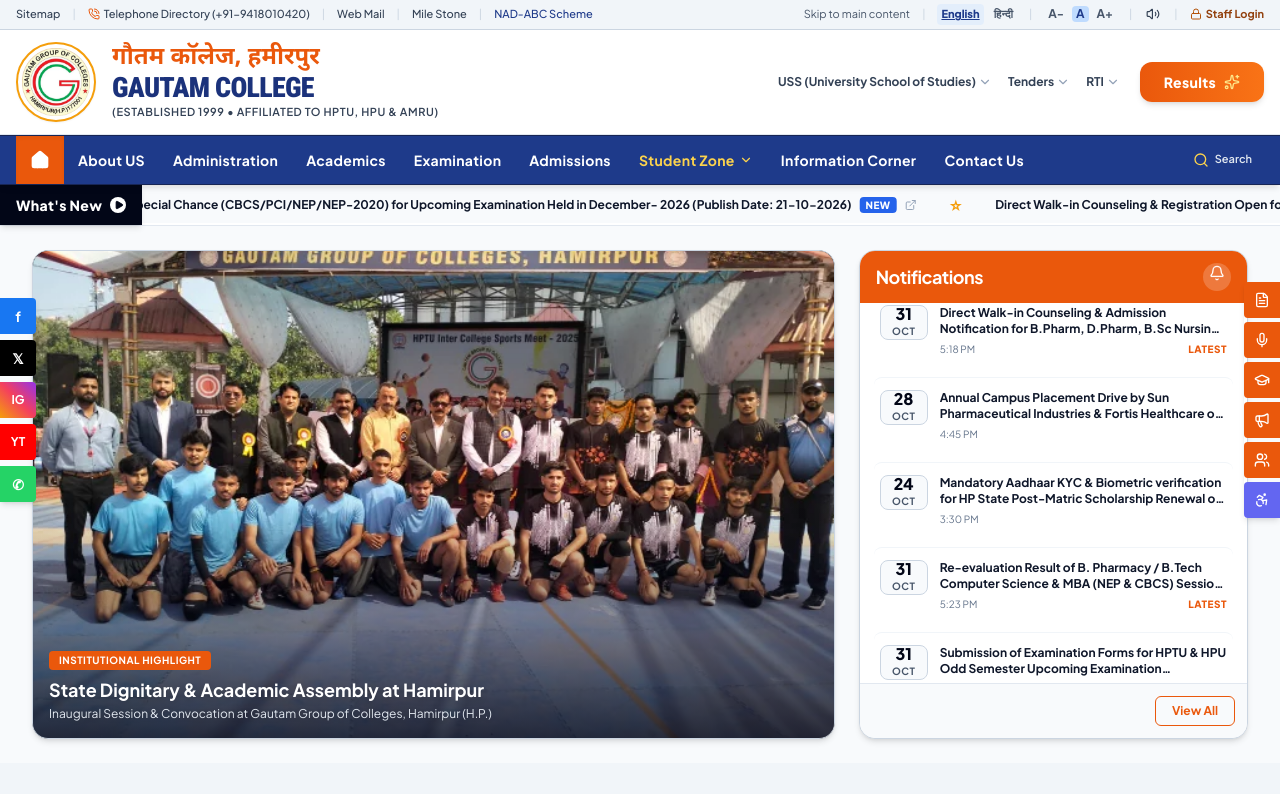
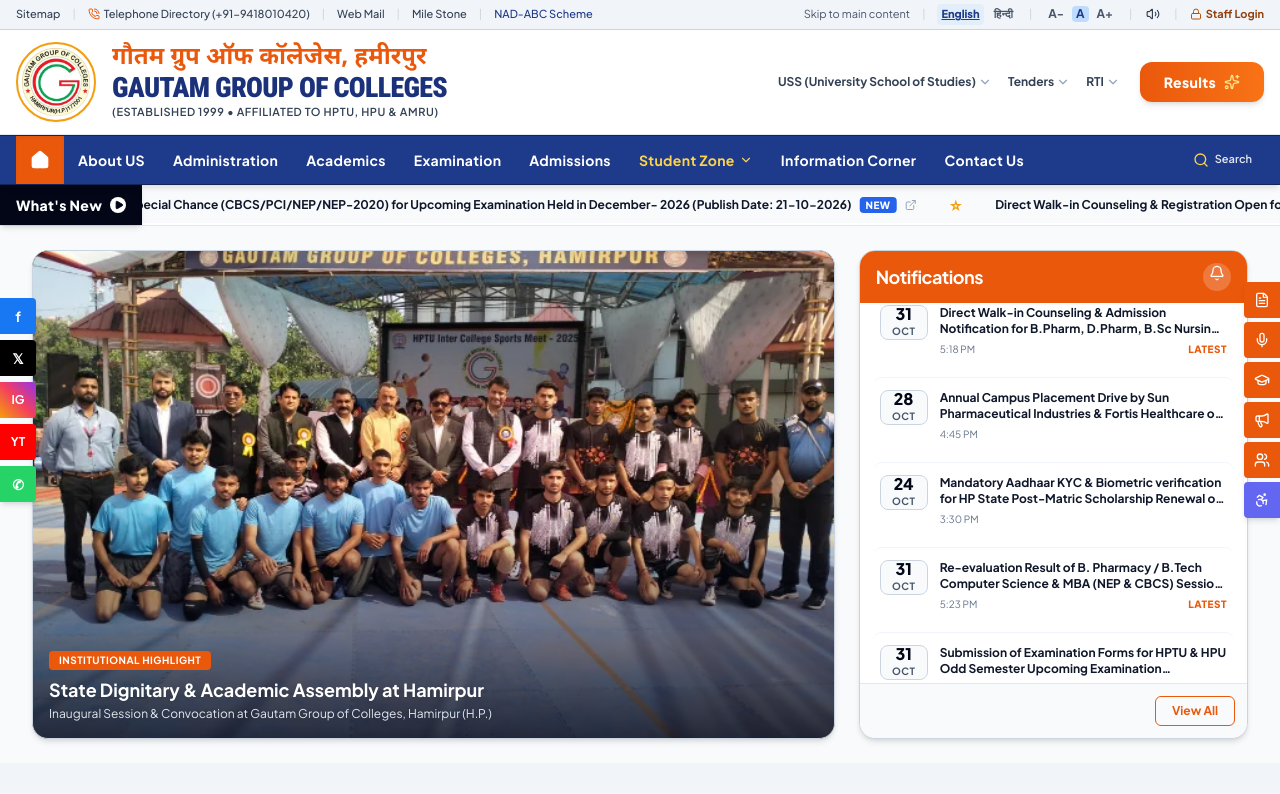
Before and after one commit to KarnailSingh87/gautam-group-of-colleges, a React (Vite) app: page / in a window 1280 px wide. Shown: the top 794 px of the page. Built offline with nearby package versions, Linux system fonts and the light colour scheme.

Commit message:
Update header branding to Gautam Group of Colleges in English and Hindi

```diff
--- a/index.html
+++ b/index.html
@@ -12,7 +12,7 @@
     }
     window.scrollTo(0, 0);
   </script>
-  <title>Gautam College</title>
+  <title>Gautam Group of Colleges</title>
   <meta name="description"
     content="Official Portal of Gautam College, Hamirpur (H.P.). Approved by AICTE, PCI, INC, HPNRC and Affiliated to HPTU, HPU & AMRU. Courses in B.Pharmacy, B.Sc Nursing, MBA, BCA, M.Sc, BBA, BHM." />
   <meta name="keywords"
--- a/src/components/HimtuHeader.jsx
+++ b/src/components/HimtuHeader.jsx
@@ -252,10 +252,10 @@ export default function HimtuHeader({
               {/* HPTU Style Official Typography */}
               <div className="flex flex-col text-left min-w-0">
                 <div className="text-xs sm:text-lg md:text-2xl font-bold text-[#ea580c] tracking-normal leading-tight font-['Noto_Sans_Devanagari',sans-serif] truncate sm:whitespace-normal">
-                  गौतम कॉलेज, हमीरपुर
+                  गौतम ग्रुप ऑफ कॉलेजेस, हमीरपुर
                 </div>
                 <div className="text-sm sm:text-xl md:text-[28px] font-black text-[#1b327b] tracking-tight leading-tight uppercase font-['Roboto_Condensed',sans-serif] truncate sm:whitespace-normal">
-                  GAUTAM COLLEGE
+                  GAUTAM GROUP OF COLLEGES
                 </div>
                 <div className="text-[8px] sm:text-[10px] md:text-[11px] font-semibold text-slate-700 tracking-wider uppercase mt-0.5 font-sans truncate sm:whitespace-normal">
                   (ESTABLISHED 1999 • AFFILIATED TO HPTU, HPU & AMRU)
```
Also changed, not shown: 1 other file (tests, documents, lock files or other folders).
